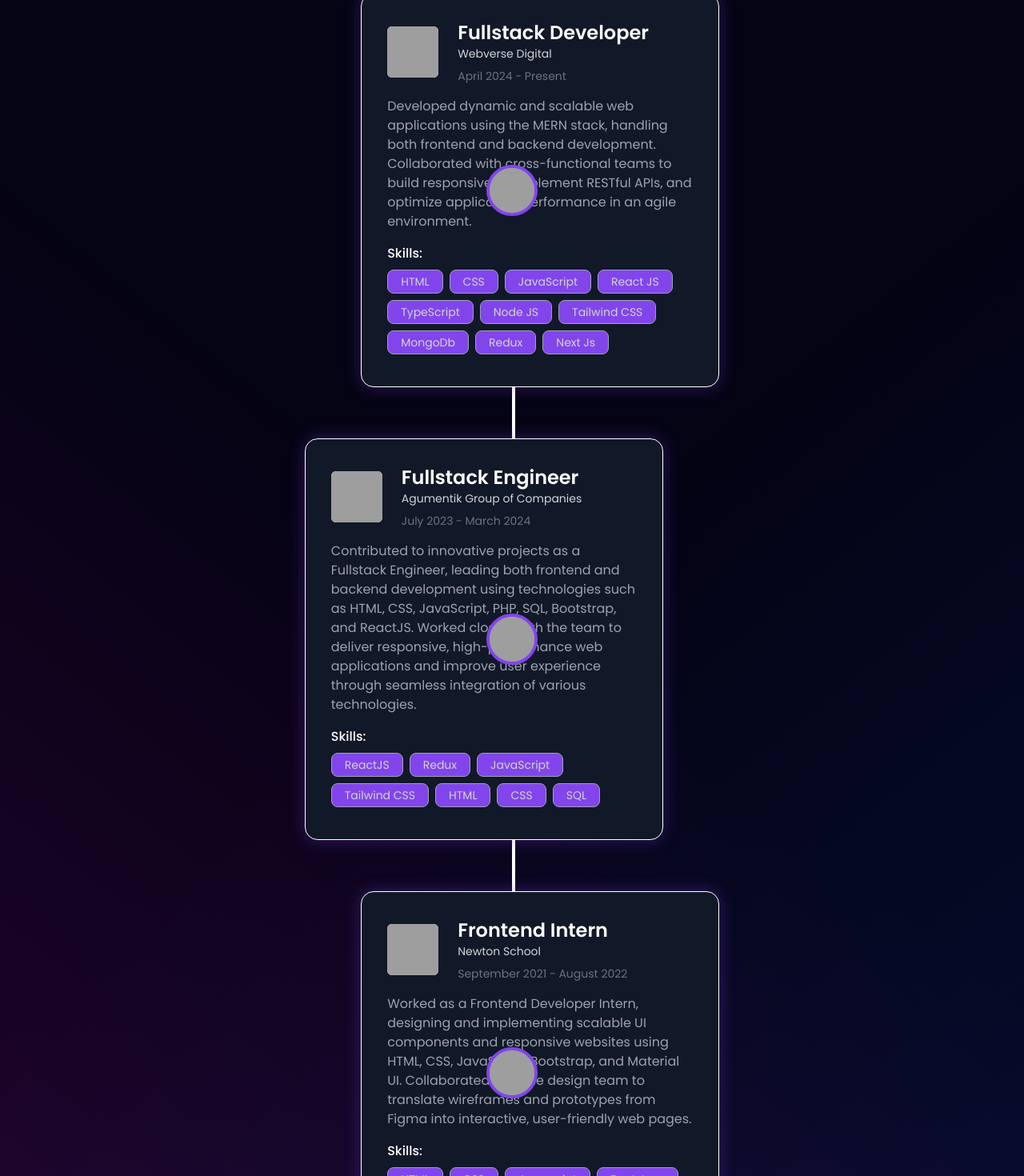
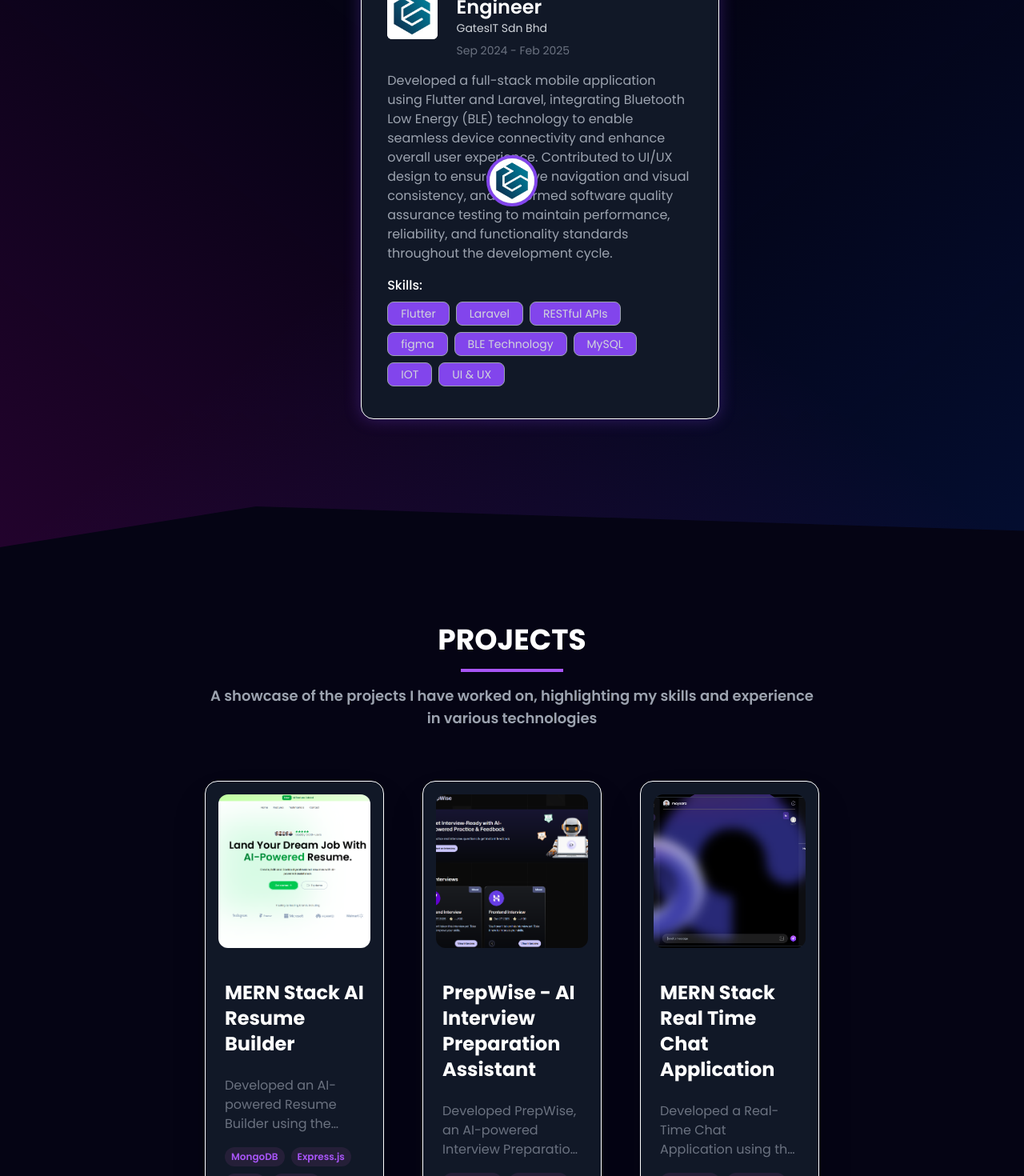
Before and after one commit to MaysaraCS/Maysara-portfolio, a React (Vite) app: page / in a window 1280 px wide. Shown: the part 2360-3830 px from the top of the page at 80% size. Built offline with nearby package versions, Linux system fonts and the light colour scheme; grey boxes are pictures that could not be loaded.

Commit message:
projects added

```diff
--- a/package.json
+++ b/package.json
@@ -10,6 +10,7 @@
     "preview": "vite preview"
   },
   "dependencies": {
+    "prop-types": "^15.8.1",
     "react": "^19.1.1",
     "react-dom": "^19.1.1",
     "react-icons": "^5.5.0",
--- a/src/constants.js
+++ b/src/constants.js
@@ -30,30 +30,25 @@ import mcLogo from './assets/tech_logo/mc.png';
 import figmaLogo from './assets/tech_logo/figma.png';
 import vercelLogo from './assets/tech_logo/vercel.png';
 import postgreLogo from './assets/tech_logo/postgre.png';
-import bleLogo from './assets/tech_logo/BLE.png';
 import ble2Logo from './assets/tech_logo/BLE-2.png';
 import mcpLogo from './assets/tech_logo/MCP.png';
 
 // Experience Section Logo's
-import webverseLogo from './assets/company_logo/webverse_logo.png';
-import agcLogo from './assets/company_logo/agc_logo.png';
-import newtonschoolLogo from './assets/company_logo/newtonschool_logo.png';
+import GatesITLogo from './assets/company_logo/gates_technology_sdn_bhd_logo.jpg';
+
 
 // Education Section Logo's
-import glaLogo from './assets/education_logo/gla_logo.png';
-import bsaLogo from './assets/education_logo/bsa_logo.png';
-import vpsLogo from './assets/education_logo/vps_logo.png';
+import UTM from './assets/education_logo/utm.png';
+import Shati from './assets/education_logo/school.jpg';
 
 // Project Section Logo's
-import githubdetLogo from './assets/work_logo/github_det.png';
-import csprepLogo from './assets/work_logo/cs_prep.png';
-import movierecLogo from './assets/work_logo/movie_rec.png';
-import taskremLogo from './assets/work_logo/task_rem.png';
-import npmLogo from './assets/work_logo/npm.png';
-import webverLogo from './assets/work_logo/web_dig.png';
-import cmLogo from './assets/work_logo/cm.png';
-import imagesearchLogo from './assets/work_logo/image_search.png';
-import removebgLogo from './assets/work_logo/remove_bg.png';
+import BFRM from './assets/work_logo/BFRM.png';
+import ChatApp from './assets/work_logo/chatApp.png';
+import CustomerService from './assets/work_logo/customerService.png';
+import DrawingApp from './assets/work_logo/drawingApp.png';
+import PrepWise from './assets/work_logo/PrepWise.png';
+import ResumeBuilder from './assets/work_logo/resumeBuilder.png';
+
 
 
 export const SkillsInfo = [
@@ -107,7 +102,6 @@ export const SkillsInfo = [
       { name: 'Compass', logo: mcLogo },
       { name: 'Vercel', logo: vercelLogo },
       { name: 'Figma', logo: figmaLogo },
-      { name: 'BLE', logo: bleLogo },
       { name: 'BLE-2', logo: ble2Logo },
       { name: 'MCP', logo: mcpLogo },
     ],
@@ -117,55 +111,20 @@ export const SkillsInfo = [
   export const experiences = [
     {
       id: 0,
-      img: webverseLogo,
-      role: "Fullstack Developer",
-      company: "Webverse Digital",
-      date: "April 2024 - Present",
-      desc: "Developed dynamic and scalable web applications using the MERN stack, handling both frontend and backend development. Collaborated with cross-functional teams to build responsive UI, implement RESTful APIs, and optimize application performance in an agile environment.",
+      img: GatesITLogo,
+      role: "Junior Software Engineer",
+      company: "GatesIT Sdn Bhd",
+      date: "Sep 2024 - Feb 2025",
+      desc: "Developed a full-stack mobile application using Flutter and Laravel, integrating Bluetooth Low Energy (BLE) technology to enable seamless device connectivity and enhance overall user experience. Contributed to UI/UX design to ensure intuitive navigation and visual consistency, and performed software quality assurance testing to maintain performance, reliability, and functionality standards throughout the development cycle.",
       skills: [
-        "HTML",
-        "CSS",
-        "JavaScript",
-        "React JS",
-        "TypeScript",
-        "Node JS",
-        "Tailwind CSS",
-        "MongoDb",
-        "Redux",
-        " Next Js",
-      ],
-    },
-    {
-      id: 1,
-      img: agcLogo,
-      role: "Fullstack Engineer",
-      company: "Agumentik Group of Companies",
-      date: "July 2023 - March 2024",
-      desc: "Contributed to innovative projects as a Fullstack Engineer, leading both frontend and backend development using technologies such as HTML, CSS, JavaScript, PHP, SQL, Bootstrap, and ReactJS. Worked closely with the team to deliver responsive, high-performance web applications and improve user experience through seamless integration of various technologies.",
-      skills: [
-        "ReactJS",
-        "Redux",
-        "JavaScript",
-        "Tailwind CSS",
-        "HTML",
-        "CSS",
-        "SQL",
-      ],
-    },
-    {
-      id: 2,
-      img: newtonschoolLogo,
-      role: "Frontend Intern",
-      company: "Newton School",
-      date: "September 2021 - August 2022",
-      desc: "Worked as a Frontend Developer Intern, designing and implementing scalable UI components and responsive websites using HTML, CSS, JavaScript, Bootstrap, and Material UI. Collaborated with the design team to translate wireframes and prototypes from Figma into interactive, user-friendly web pages.",
-      skills: [
-        "HTML",
-        "CSS",
-        "Javascript",
-        "Bootstrap",
-        "Figma",
-        "Material UI",
+        "Flutter",
+        "Laravel",
+        "RESTful APIs",
+        "figma",
+        "BLE Technology",
+        "MySQL",
+        "IOT",
+        "UI & UX",
       ],
     },
   ];
@@ -173,131 +132,81 @@ export const SkillsInfo = [
   export const education = [
     {
       id: 0,
-      img: glaLogo,
-      school: "GLA University, Mathura",
-      date: "Sept 2022 - July 2024",
-      grade: "7.81 CGPA",
-      desc: "I have completed my Master's degree (MCA) in Computer Applications from GLA University, Mathura. During my time at GLA, I gained a strong foundation in programming, software development, and computer science principles. I have studied courses such as Data Structures, Algorithms, Object-Oriented Programming, Database Management Systems, Web Development, and Software Engineering. I actively participated in various workshops and technical events, which enhanced my skills and knowledge. My experience at GLA University has been instrumental in shaping my technical abilities and professional growth.",
-      degree: "Master of Computer Applications - MCA",
+      img: UTM,
+      school: "Universiti Teknologi Malaysia",
+      date: "Feb 2021 - Aug 2025",
+      grade: "3.2 CGPA",
+      desc: "I completed my Bachelor of Computer Science Software engineeringe from (UTM) , Universiti Teknologi Malaysia, where I developed a strong foundation in computing and software development. Throughout my studies, I explored diverse subjects such as Data Structures and Algorithms, Web Development, and Database Management Systems, which provided me with both theoretical knowledge and hands-on experience. My academic journey at UTM also involved working on multiple projects that translated classroom concepts into real-world software solutions, strengthening my problem-solving and technical skills.",
+      degree: "Bachelor of Computer Science Software engineering (B.Comp.Sci.)",
     },
     {
       id: 1,
-      img: bsaLogo,
-      school: "BSA College, Mathura",
-      date: "Sept 2018 - Aug 2021",
-      grade: "73.2%",
-      desc: "I completed my Bachelor's degree in Computer Science (B.Sc.) from BSA College, Mathura. Throughout my studies, I was immersed in a variety of subjects that deepened my understanding of computing and technology. From exploring Data Structures and Algorithms to diving into Web Development and Database Management Systems, I gained practical insights into the world of software development. My time at BSA College allowed me to work on projects that applied theoretical concepts to real-world problems.",
-      degree: "Bachelor of Science - BSC (Computer Science)",
-    },
-    {
-      id: 2,
-      img: vpsLogo,
-      school: "Vatsalya Public School Govardhan, Mathura",
-      date: "Apr 2017 - March 2018",
-      grade: "78%",
-      desc: "I completed my class 12 education from Vatsalya Public School, Govardhan, under the CBSE board, where I studied Physics, Chemistry, and Mathematics (PCM) with Computer Science.",
-      degree: "CBSE(XII) - PCM with Computer Science",
-    },
-    {
-      id: 3,
-      img: vpsLogo,
-      school: "Vatsalya Public School Govardhan, Mathura",
-      date: "Apr 2015 - March 2016",
-      grade: "87.5%",
-      desc: "I completed my class 10 education from Vatsalya Public School, Govardhan, under the CBSE board, where I studied Science with Computer.",
-      degree: "CBSE(X), Science with Computer Application",
+      img: Shati,
+      school: "Al-Shati Secondary School",
+      date: "Sept 2017 - Jul 2020",
+      grade: "99.70%",
+      desc: "I completed my secondary education at Al-Shati Secondary School with an exceptional academic record, achieving a 99.70% overall score. During my studies, I built a strong foundation in key subjects such as Mathematics, Computer Science, and Physics, which strengthened my analytical and problem-solving abilities. Beyond academics, I actively participated in science clubs and technology competitions, where I honed my teamwork, creativity, and leadership skills. My experience at Al-Shati not only shaped my academic excellence but also inspired my passion for technology, innovation, and continuous learning.",
+      degree: "Secondary School Certificate (SSC)",
     },
   ];
 
   export const projects = [
     {
       id: 0,
-      title: "GitHub Profile Detective",
+      title: "MERN Stack AI Resume Builder",
       description:
-        "A powerful and user-friendly React.js application designed to uncover and showcase detailed GitHub profile information. Simply enter a GitHub username, and the app fetches comprehensive data, including profile stats, repositories, followers, and contributions. The intuitive interface ensures a seamless experience, making it a must-visit tool for developers and recruiters.",
-      image: githubdetLogo,
-      tags: ["HTML", "CSS", "JavaScript", "React JS", "API"],
-      github: "https://github.com/codingmastr/GitHub-Profile-Search-App-Using-React-JS",
-      webapp: "https://githubprofiledetective.netlify.app/",
+        "Developed an AI-powered Resume Builder using the MERN stack (MongoDB, Express.js, React, Node.js), integrated with the Gemini AI API to enhance resume content generation. Implemented user authentication, multiple customizable templates, photo upload with background removal, color selection, and full CRUD functionality. Utilized Redux for state management and Axios for API communication. The application offers a clean, user-friendly interface that allows users to effortlessly create, download, and share personalized resumes.",
+      image: ResumeBuilder,
+      tags: ["MongoDB", "Express.js", "React", "Node.js", "Gemini AI"],
+      github: "https://github.com/MaysaraCS/MERN-Full-Stack-AI-Resume-Builder",
+      webapp: "https://github.com/MaysaraCS/MERN-Full-Stack-AI-Resume-Builder",
     },
     {
       id: 1,
-      title: "CS Prep",
+      title: "PrepWise - AI Interview Preparation Assistant ",
       description:
-        "A full-stack quiz-based platform designed for GATE/UGC NET students to practice previous year questions and create customized tests. The platform offers comprehensive profile stats and detailed results, helping students track and improve their preparation journey effectively.",
-      image: csprepLogo,
-      tags: ["React JS", "Node.js", "MongoDB", "Express", "HTML", "CSS", "JavaScript"],
-      github: "https://github.com/codingmastr/CSPrep",
-      webapp: "https://csprep.netlify.app/",
+        "Developed PrepWise, an AI-powered Interview Preparation Assistant built with the MERN stack and TypeScript, integrated with the Vapi AI API for intelligent interview simulations. Implemented Firebase for authentication and database management, enabling secure user registration and login. Designed a custom workflow in Vapi to process user input, extract data in JSON format, and generate personalized interview questions and feedback. The application provides an interactive, AI-driven experience to help users prepare effectively for interviews.",
+      image: PrepWise,
+      tags: ["MongoDB", "Express.js", "React", "Node.js", "TypeScript", "Vapi AI"],
+      github: "https://github.com/MaysaraCS/AI-Voice-Agent-Interview-Platform",
+      webapp: "https://ai-voice-agent-interview-platform-eight.vercel.app/sign-in",
     },
     {
       id: 2,
-      title: "Movie Recommendation App",
+      title: "MERN Stack Real Time Chat Application",
       description:
-        "A React-based web application that provides movie recommendations based on different criteria, such as genres, user preferences, and popular trends. The intuitive design and smooth experience make it a go-to app for movie enthusiasts.",
-      image: movierecLogo,
-      tags: ["React JS", "API", "HTML", "CSS", "JavaScript"],
-      github: "https://github.com/codingmastr/Movie-Recommendation-App",
-      webapp: "https://movie-recommendation-app-jet.vercel.app/",
+        "Developed a Real-Time Chat Application using the MERN stack (MongoDB, Express.js, React, Node.js) with Socket.IO for live messaging and JWT authentication for secure user access. Implemented Axios for API communication and React Hot Toast for real-time notifications. The app allows users to register, log in, send text and image messages, and view online friends through an intuitive, responsive interface supporting full CRUD functionality.",
+      image: ChatApp,
+      tags: ["MongoDB", "Express.js", "React", "Node.js", "Socket.IO", "Axios", "JWT"],
+      github: "https://github.com/MaysaraCS/MERN-Stack-Chat-App/tree/master",
+      webapp: "https://mern-stack-chat-app-five.vercel.app/login",
     },
     {
       id: 3,
-      title: "Email Validator NPM Package",
+      title: "Customer Service",
       description:
-        "An efficient and customizable NPM package for validating email addresses. Built using React.js and Node.js, it provides robust validation features to help developers ensure that email inputs meet required formats and standards.",
-      image: npmLogo,
-      tags: ["React JS", "Node.js", "NPM", "Validation"],
-      github: "https://github.com/codingmastr/cmtk-email-validator",
-      webapp: "https://www.npmjs.com/package/cmtk-email-validator",
+        "Developed a Customer Service Management System using Java Spring Boot, Angular, and PostgreSQL, following the MVC architecture for clean and maintainable code. Implemented full CRUD functionality to efficiently manage customer data, including adding, updating, and deleting records. The application features a responsive Angular frontend integrated with a robust Spring Boot backend, ensuring smooth data flow and user interaction.",
+      image: CustomerService,
+      tags: ["Java Spring Boot", "Angular", "PostgreSQL", "MVC Architecture"],
+      github: "https://github.com/MaysaraCS/Customer-Service-Java-spring-boot-Angular-postgreSQL-",
+      webapp: "https://github.com/MaysaraCS/Customer-Service-Java-spring-boot-Angular-postgreSQL-",
     },
     {
       id: 4,
-      title: "Task Reminder Chrome Extension Tool",
-      description:
-        "A productivity-boosting Chrome extension designed to help users manage and remember their daily tasks. Built using JavaScript, it offers a simple interface with reminders and task notifications to keep users on track.",
-      image: taskremLogo,
-      tags: ["JavaScript", "Chrome Extension", "HTML", "CSS"],
-      github: "https://github.com/codingmastr/Task-Reminder-Tool",
-      webapp: "chrome://extensions/?id=kngheeibjnnidhfoomkpnbeghackheci",
+      title: "Beacon for Restaurant Marketing - BFRM",
+      description: "Developed a BLE-powered Mobile Application using Flutter, Laravel, and MySQL to connect restaurant owners and customers through location-based offers. Integrated with an I10 beacon device, the app allows merchants to publish coupons and discounts that are automatically displayed to nearby customers when a beacon is detected. Customers receive real-time notifications, can redeem offers via QR codes, and access filtered coupons based on availability. The Laravel backend API manages authentication for both users and merchants, while admins oversee all data through a web-based Laravel dashboard, ensuring seamless system management and control.",
+      image: BFRM,
+      tags: ["Flutter", "Laravel", "MySQL", "BLE Technology", "IOT"],
+      github: "https://www.linkedin.com/in/maysara-mohamed-241017244/details/projects/urn:li:fsd_profileProject:(ACoAADyDwZEB52LetQ_dLbe4fs8jRohwFlBUoqg,973269977)/treasury/",
+      webapp: "https://www.youtube.com/watch?v=S51GwswlATs",
     },
     {
       id: 5,
-      title: "Webverse Digital",
-      description:
-        "The official website for Webverse Digital, a creative digital marketing agency. Built using HTML, CSS, and JavaScript, it features visually appealing animations and a clean design to showcase the agency's services.",
-      image: webverLogo,
-      tags: ["HTML", "CSS", "JavaScript", "Framer Motion"],
-      github: "https://github.com/codingmastr/Webverse-Digital",
-      webapp: "https://webversedigital.com/",
-    },
-    {
-      id: 6,
-      title: "Coding Master",
-      description:
-        "An ed-tech platform where users can access tech and coding-related blogs, notes, interview questions, e-books, and premium content with payment integration. Built with full-stack technologies for a seamless learning experience.",
-      image: cmLogo,
-      tags: ["React JS", "Node.js", "MongoDB", "Express", "Payment Integration"],
-      github: "https://codingmasterweb.in/",
-      webapp: "https://codingmasterweb.in/",
-    },
-    {
-      id: 7,
-      title: "Image Search App",
-      description:
-        "A React.js-based image search application that allows users to search and download high-quality images from the web. Built using external APIs to ensure a vast library of results for various queries.",
-      image: imagesearchLogo,
-      tags: ["React JS", "API", "Search Feature", "CSS", "Javascript"],
-      github: "https://github.com/codingmastr/Image-Search-App",
-      webapp: "https://imagsearch.netlify.app/",
-    },
-    {
-      id: 8,
-      title: "Image Background Remover",
-      description:
-        "An efficient background removal app built with React.js and API integration. Users can upload any image, remove the background, and download the transparent version for further use.",
-      image: removebgLogo,
-      tags: ["React JS", "API", "Image Processing", "HTML", "CSS", "Javascript"],
-      github: "https://github.com/codingmastr/Image-Background-Remover",
-      webapp: "https://removeyourbg.netlify.app/",
+      title: "JavaScript Drawing App",
+      description: "Developed an interactive web-based drawing application using JavaScript, enabling users to createshapes and choose from multiple colors and brush sizes. The app features a user-friendly interface that allows for easy selection of drawing tools, color palettes, and brush thickness, providing a seamless and enjoyable drawing experience directly within the browser.",
+      image: DrawingApp,
+      tags: ["HTML", "CSS", "JavaScript"],
+      github: "https://github.com/MaysaraCS/Drawing-app",
+      webapp: "https://maysaracs.github.io/Drawing-app/",
     },
   ];
```
Also changed, not shown: commands.txt, src/components/BlurBlob.jsx (line endings or trailing spaces), 1 other file (tests, documents, lock files or other folders).
